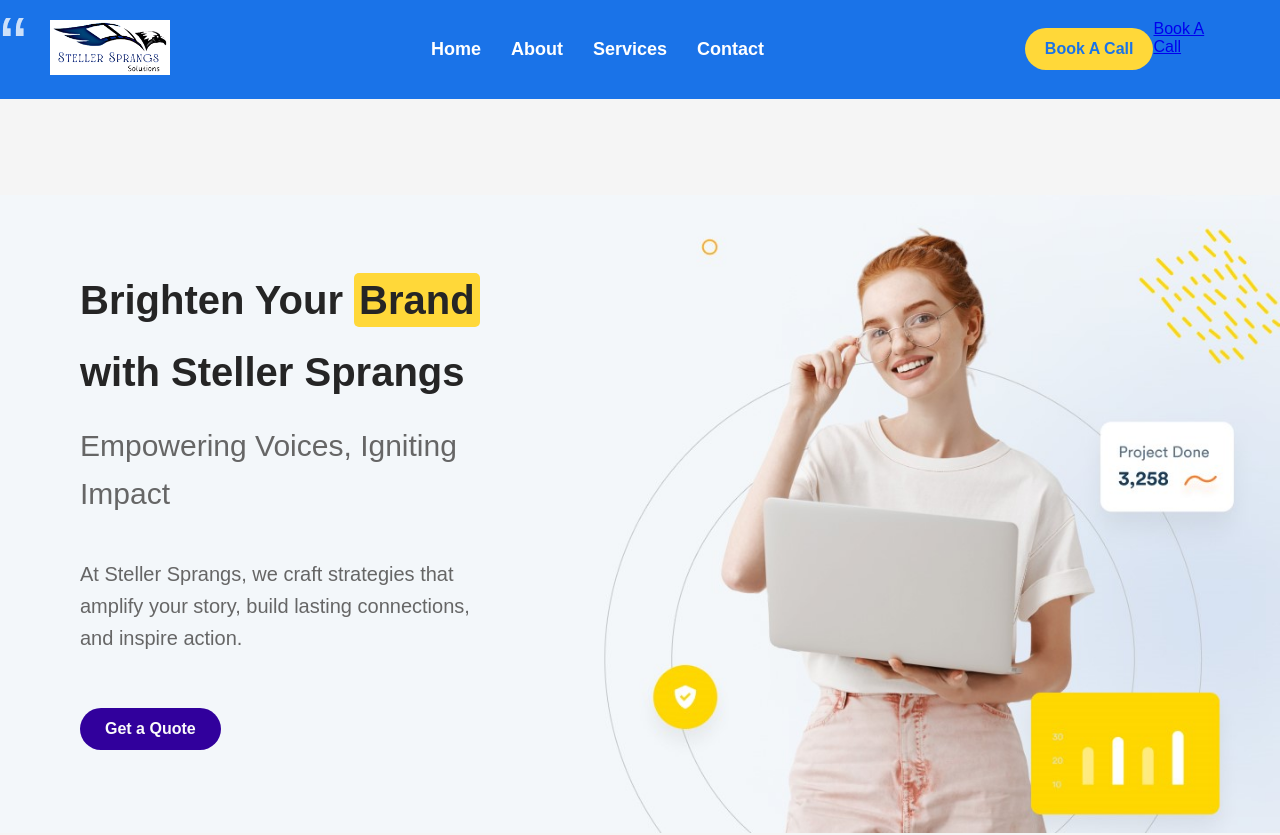
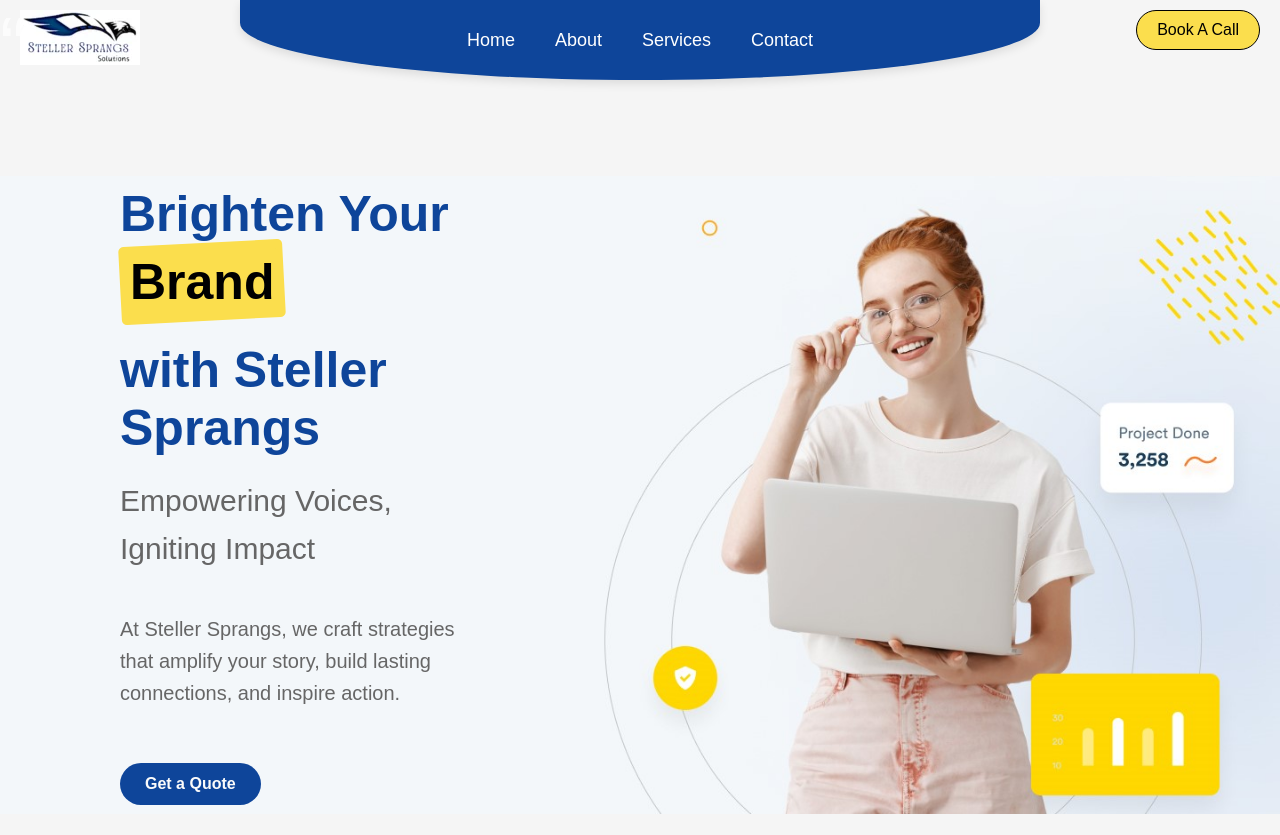
Before and after one commit to TechEntrance/StellerSprangs, a plain HTML site: page index.html in a window 1280 px wide. Shown: the top 835 px of the page. Drawn offline with Linux system fonts and the light colour scheme.

Commit message:
Almighty Push

```diff
--- a/index.html
+++ b/index.html
@@ -9,11 +9,11 @@
 </head>
 <body>
     <header>
-        <div class="navbar">
-            <div class="logo">
+        <div class="logo">
+            <img src="./contents/logo.png" alt="Steller Sprangs Logo">
+        </div>
 
-                <img src="logo.png" alt="Steller Sprangs Logo">
-            </div>
+        <div class="container">
             <nav>
                 <ul>
                     <li><a href="#">Home</a></li>
@@ -22,7 +22,6 @@
                     <li><a href="#">Contact</a></li>
                 </ul>
             </nav>
-            <a href="#" class="cta-button">Book A Call</a>
         </div>
         <a href="#" class="navbtn">Book A Call</a>
     </header>
@@ -32,7 +31,7 @@
         <section class="hero-section">
             <div class="content">
                 <div class="text-content">
-                    <h1>Brighten Your <span>Brand</span></h1>
+                    <h1>Brighten Your <span class="highlight"><span>Brand</span></span><br></h1>
                     <h1>with Steller Sprangs</h1>
                     <p class="subtitle">Empowering Voices, Igniting Impact</p>
                     <p class="description">At Steller Sprangs, we craft strategies that amplify your story, build lasting connections, and inspire action.</p>
@@ -40,6 +39,7 @@
                 </div>
             </div>
         </section>
+
     </div>
 </body>
 </html>
--- a/style1.css
+++ b/style1.css
@@ -1,3 +1,10 @@
+/* styles.css */
+:root {
+  --brand-color: #0E459A; /* Brand color */
+  --yellow-color: #FBDE4D; /* Yellow color */
+  --body-color: #e9faff; /* Body color */
+}
+
 * {
     margin: 0;
     padding: 0;
@@ -10,50 +17,110 @@
     width: 100%
 }
 
-/* Navbar Section */
 header {
-    background-color: #1A73E8;
-    padding: 20px 50px;
-
-    display: flex;
-    justify-content: center;
+  position: relative;
+  padding: 0; /* Remove padding to minimize height */
+  /* background-color: var(--body-color) */
 }
 
-.navbar {
-    display: flex;
-    align-items: center;
-    justify-content: space-between;
-    width: 100%;
-
+.logo {
+  position: absolute;
+  left: 20px; /* Position logo outside the blue box */
+  top: 10px; /* Adjust as needed */
+  z-index: 10; /* Ensure logo is above the container */
 }
 
-.navbar .logo img {
-    width: 120px;
+.container {
+  background-color: var(--brand-color); /* Dark blue background */
+  display: flex;
+  justify-content: space-between; /* Space between nav items and button */
+  align-items: center; /* Center items vertically */
+  max-width: 800px; /* Width of the blue box */
+  margin: 0 auto; /* Center the container */
+  padding: 20px 30px; /* Increased padding for better spacing */
+  height: 80px; /* Set a specific height for the container */
+  position: relative;
+  overflow: hidden; /* Hide overflow for the curved effect */
+  border-radius: 70% 70% 70% 70% / 0% 0% 100% 100%; /* Add bottom curve */
+  box-shadow: 0 4px 10px rgba(0, 0, 0, 0.1); /* Optional: Add a subtle shadow */
 }
 
-.navbar nav ul {
-    display: flex;
-    list-style: none;
-    gap: 30px;
+.container::before {
+  content: '';
+  position: absolute;
+  top: 0; /* Position at the top of the container */
+  left: -30px; /* Adjust to stretch the line further out of the container */
+  width: calc(100% + 60px); /* Stretch across the entire width plus extra */
+  height: 2px; /* Height of the line */
+  background-color: var(--brand-color); /* Blue color for the line */
+  z-index: 5; /* Ensure it is above the container background */
 }
 
-.navbar nav ul li a {
-    color: white;
-    font-size: 18px;
-    text-decoration: none;
-    font-weight: bold;
+/* Create the left curve */
+.container::after {
+  content: '';
+  position: absolute;
+  top: -20px; /* Adjust to position the curve higher */
+  left: -50px; /* Adjust to position the curve */
+  width: 100px; /* Width of the curve */
+  height: 100px; /* Height of the curve */
+  background-color: var(--brand-color); /* Match the navbar color */
+  border-radius: 100px; /* Create a circular curve */
 }
 
-.navbar .cta-button {
-    background-color: #FFD839;
-    color: #1A73E8;
-    padding: 12px 20px;
-    border-radius: 50px;
-    font-size: 16px;
-    font-weight: bold;
-    text-decoration: none;
+/* Create the right curve */
+.container::after {
+  content: '';
+  position: absolute;
+  top: -20px; /* Adjust to position the curve higher */
+  right: -50px; /* Adjust to position the curve */
+  width: 10px; /* Width of the curve */
+  height: 100px; /* Height of the curve */
+  background-color: #003366; /* Match the navbar color */
+  border-radius: 100px; /* Create a circular curve */
 }
 
+nav {
+  flex-grow: 1; /* Allow nav to take available space */
+  display: flex; /* Use flexbox for centering */
+  justify-content: center; /* Center the nav items */
+}
+
+nav ul {
+  list-style: none;
+  display: flex;
+  gap: 40px; /* Increased gap for better spacing */
+  justify-content: center; /* Center the list items */
+  align-items: center;
+  margin: 0; /* Remove default margin */
+  padding: 0; /* Remove default padding */
+}
+
+nav a {
+  color: white; /* White text */
+  text-decoration: none;
+  font-size: 18px; /* Slightly larger font size */
+  justify-content: center;
+  align-items: center;
+}
+
+.navbtn {
+  position: absolute; /* Position the button absolutely */
+  right: 20px; /* Adjust as needed */
+  top: 10px; /* Adjust as needed */
+  background-color: var(--yellow-color); /* Yellow button */
+  color: black;
+  padding: 10px 20px;
+  text-decoration: none;
+  border-radius: 45px;
+  border: black solid 1px;
+  transition: background-color 0.3s;
+  z-index: 10; /* Ensure it is above other elements */
+}
+
+.navbtn:hover {
+  background-color: #e0b90f; /* Darker yellow on hover */
+}
 .main-section {
     width: 100%;
     height: 100vh;
@@ -79,7 +146,7 @@
 .hero-section .content {
     z-index: 2;
     text-align: left;
-    color: #31009c;
+    color: var(--brand-color);
     max-width: 600px;
 }
 
@@ -88,9 +155,25 @@
 }
 
 .hero-section h1 span {
-    background-color: #FFD839;
+    background-color: var(--yellow-color);
     padding: 5px;
     border-radius: 5px;
+}
+/*  */
+
+.highlight {
+  background-color: var(--yellow-color); /* Highlight color */
+  padding: 0 5px;
+  color: black;
+  display: inline-block; /* Ensure it behaves like a block for transformations */
+  transform: rotate(-3deg); /* Rotate the container */
+  transform-origin: center; /* Set the origin for the rotation */
+  text-align: center; /* Center the text */
+}
+
+.highlight span {
+  display: inline-block; /* Ensure the text is treated as a block */
+  transform: rotate(3deg); /* Counteract the rotation */
 }
 
 .hero-section .subtitle {
@@ -109,7 +192,7 @@
     display: inline-block;
     margin-top: 30px;
     padding: 12px 25px;
-    background-color: #31009c;
+    background-color: var(--brand-color);
     color: #fbfbfb;
     text-decoration: none;
     border-radius: 50px;
@@ -200,6 +283,9 @@
 
   .text-content {
     max-width: 600px;
+    padding-left: 40px; /* Add left padding */
+    position: relative; /* Position relative to allow z-index */
+    z-index: 2; /* Bring content above the background */
   }
 
   .text-content h2 {
@@ -209,10 +295,9 @@
   }
 
   .text-content h1 {
-    font-size: 2.5rem;
-    font-weight: bold;
-    color: #252525;
-    margin-bottom: 1.7rem;
+    font-size: 50px; /* Adjust font size */
+    margin: 0 0 20px 0; /* Add bottom margin for spacing */
+    color: var(--brand-color); /* Set the color to brand color */
   }
 
   .highlight-text {
@@ -650,6 +735,7 @@
     border-radius: 50px;
     text-align: center;
     color: white;
+    margin: 20px;
     margin-bottom: 50px;
 }
 
@@ -785,11 +871,13 @@
 
 .information, .contact-us {
     width: 45%;
+    text-wrap: balance;
 }
 
 .information h3, .contact-us h3 {
     font-size: 24px;
     font-weight: bold;
+    text-wrap: balance;
     margin-bottom: 20px;
 }
 
@@ -863,3 +951,5 @@
 .footer-links a:hover {
     text-decoration: underline;
 }
+
+/* Reponsive css */
```
